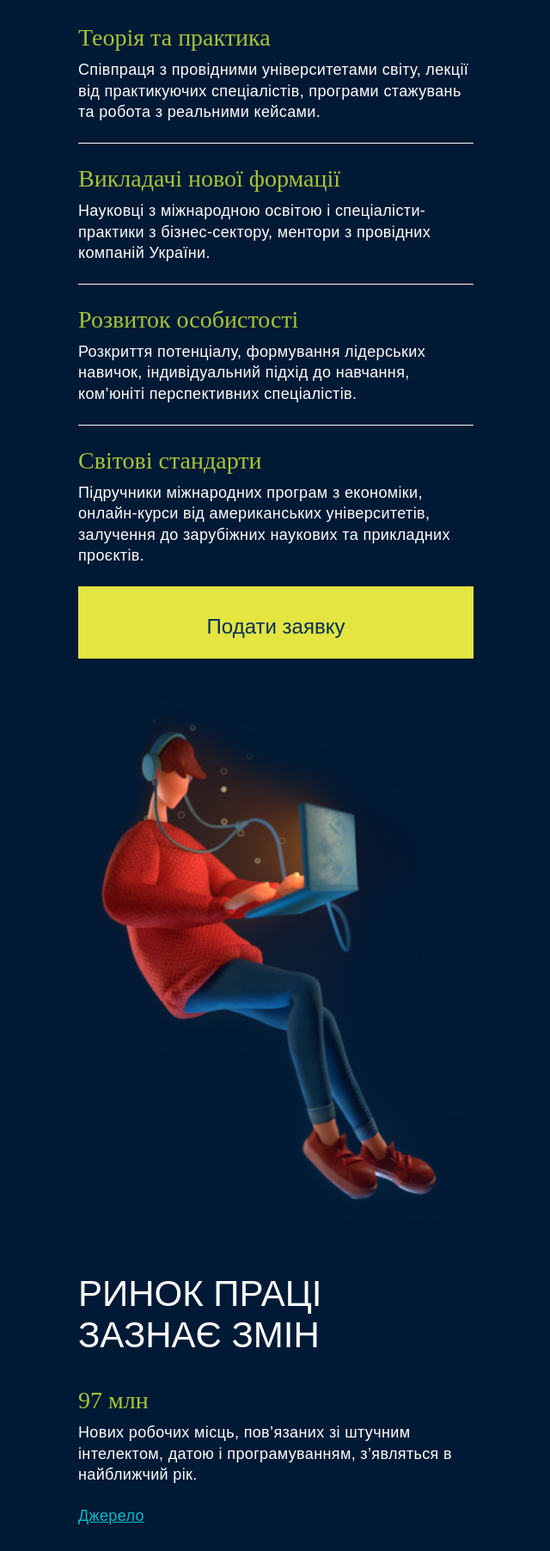
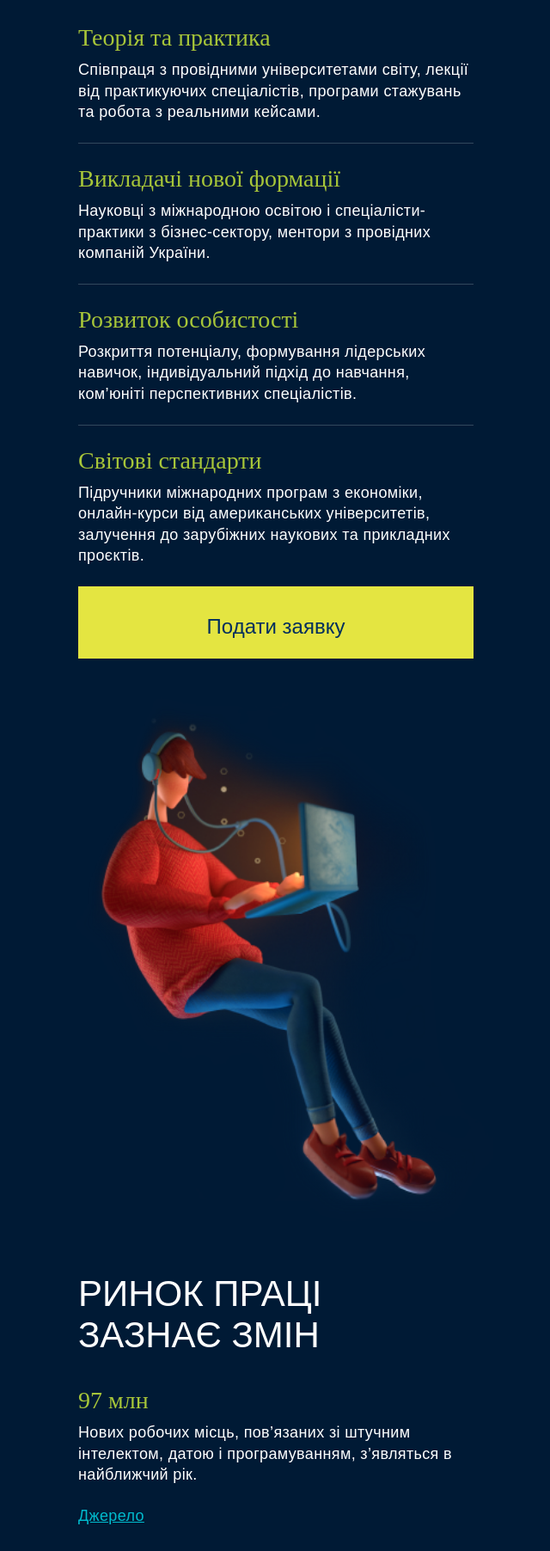
Before and after one commit to viktoria2123/IT-Lessons, a plain HTML site: page Mobile-landing/index.html in a window 1280 px wide. Shown: the part 1876-3680 px from the top of the page at 86% size, without its empty margins (319-959 px from the left). Drawn offline with Linux system fonts and the light colour scheme; a web font is replaced by a local one.

Commit message:
end border

```diff
--- a/Mobile-landing/css/style.css
+++ b/Mobile-landing/css/style.css
@@ -149,6 +149,7 @@ h3 {
 
 .skills__cart {
     border-bottom: 1px solid #FFFFFF;
+    border-color: #33485D;
 }
 
 .skills__cart:last-of-type {
@@ -185,6 +186,8 @@ a {
 
 .skills-two__cart {
     border-bottom: 1px solid #FFFFFF;
+    border-color: #33485D;
+
 }
 
 .skills-two__cart:last-of-type {
```
Also changed, not shown: 1 other file.
